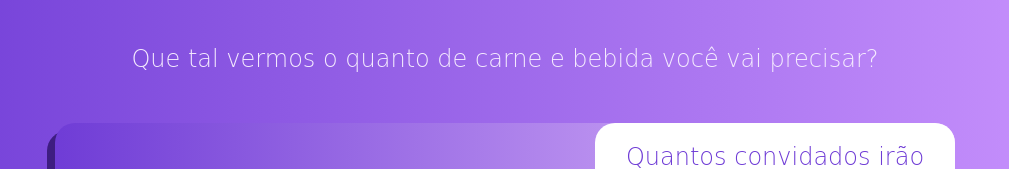
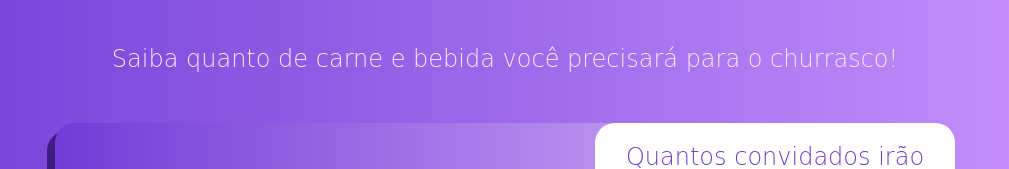
Before and after one commit to vilsonjsantos/Churrascometro, a plain HTML site: page index.html in a window 1280 px wide. Shown: the top 169 px of the page, without its empty margins (135-1144 px from the left). Drawn offline with Linux system fonts and the light colour scheme; a web font is replaced by a local one.

Commit message:
h1.change

```diff
--- a/index.html
+++ b/index.html
@@ -18,7 +18,7 @@
 
 <body>
 
-    <h1>Que tal vermos o quanto de carne e bebida você vai precisar?</h1>
+    <h1>Saiba quanto de carne e bebida você precisará para o churrasco!</h1>
 
     <div id="container">
         <div id="containerImg">
```
